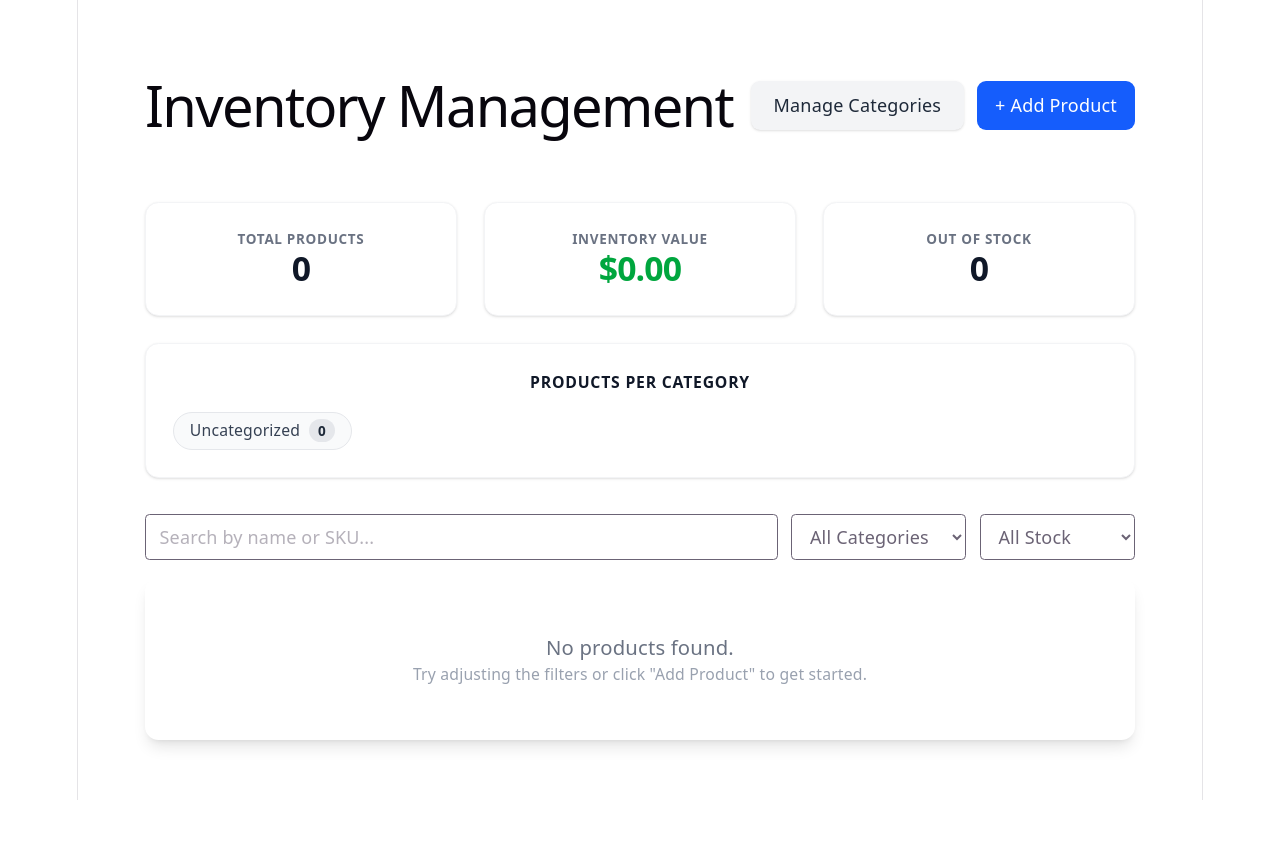
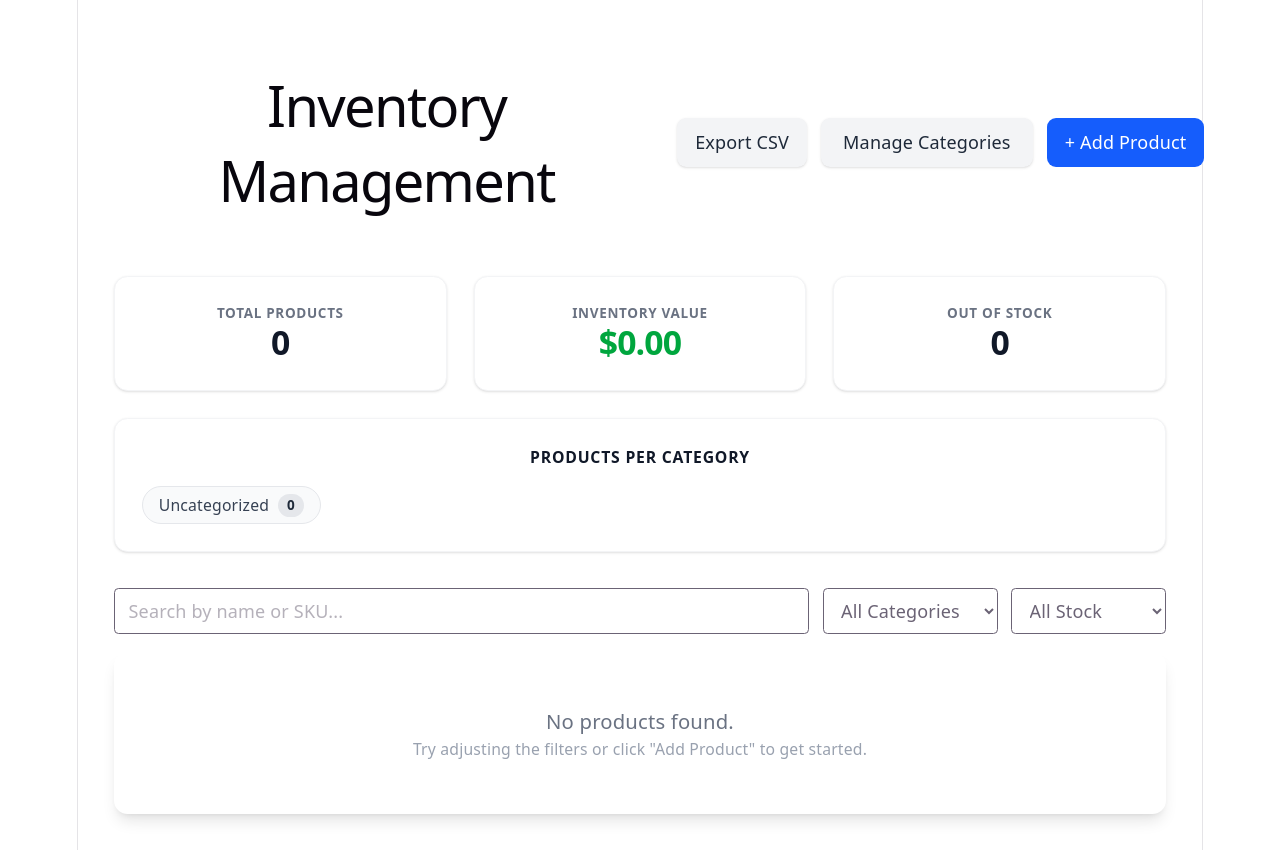
Before and after one commit to nisitha-wick/Inventory-Management, a React (Vite) app: page / in a window 1280 px wide. Before the commit the page ends 800 px from the top, so only its background shows below. Built offline with nearby package versions, Linux system fonts and the light colour scheme.

Commit message:
feat: add CSV export

```diff
--- a/src/App.tsx
+++ b/src/App.tsx
@@ -9,6 +9,7 @@ import CategoryManager from "./components/CategoryManager";
 import StockAdjustModal from "./components/StockAdjustModal";
 import { X } from "lucide-react";
 import SearchFilterBar from "./components/SearchFilterBar";
+import { exportProductsToCSV } from "./utils/csv";
 
 export default function App() {
   const { products, addProduct, updateProduct, deleteProduct, adjustStock } =
@@ -44,6 +45,12 @@ export default function App() {
       <div className="flex flex-col sm:flex-row justify-between sm:items-center gap-4 mb-6">
         <h1 className="text-xl sm:text-2xl font-bold">Inventory Management</h1>
         <div className="flex gap-2 sm:gap-3 w-full sm:w-auto">
+          <button
+            onClick={() => exportProductsToCSV(filteredProducts)}
+            className="flex-1 sm:flex-none bg-gray-100 dark:bg-gray-700 text-gray-800 dark:text-white px-4 py-2.5 rounded-lg font-medium hover:bg-gray-200 dark:hover:bg-gray-600 transition-colors shadow-sm text-sm sm:text-base"
+          >
+            Export CSV
+          </button>
           <button
             onClick={() => setShowCategories(true)}
             className="flex-1 sm:flex-none bg-gray-100 dark:bg-gray-700 text-gray-800 dark:text-white px-4 sm:px-5 py-2.5 rounded-lg font-medium hover:bg-gray-200 dark:hover:bg-gray-600 transition-colors shadow-sm text-sm sm:text-base"
--- /dev/null
+++ b/src/utils/csv.ts
@@ -0,0 +1,35 @@
+import type { Product } from "../types";
+
+export function exportProductsToCSV(products: Product[]) {
+  if (products.length === 0) return;
+
+  const headers = ["Name", "SKU", "Category", "Price", "Stock"];
+
+  const escapeCell = (value: string | number) => {
+    const str = String(value);
+    if (/[",\n]/.test(str)) {
+      return `"${str.replace(/"/g, '""')}"`;
+    }
+    return str;
+  };
+
+  const rows = products.map((p) => [
+    escapeCell(p.name),
+    escapeCell(p.sku),
+    escapeCell(p.category),
+    p.price.toFixed(2),
+    p.stock,
+  ]);
+
+  const csvContent = [headers, ...rows].map((row) => row.join(",")).join("\n");
+
+  const blob = new Blob([csvContent], { type: "text/csv;charset=utf-8;" });
+  const url = URL.createObjectURL(blob);
+  const link = document.createElement("a");
+  link.href = url;
+  link.download = `inventory-${new Date().toISOString().slice(0, 10)}.csv`;
+  document.body.appendChild(link);
+  link.click();
+  document.body.removeChild(link);
+  URL.revokeObjectURL(url);
+}
```
